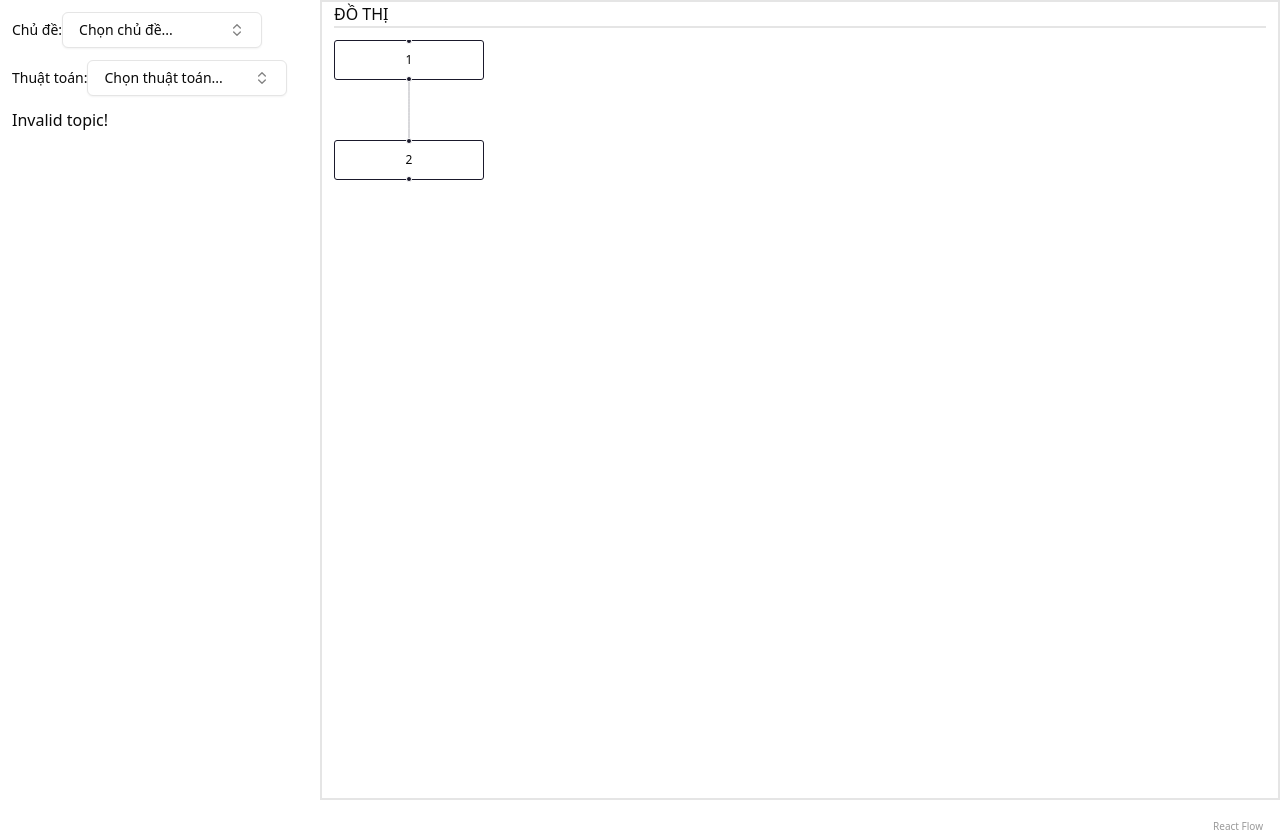
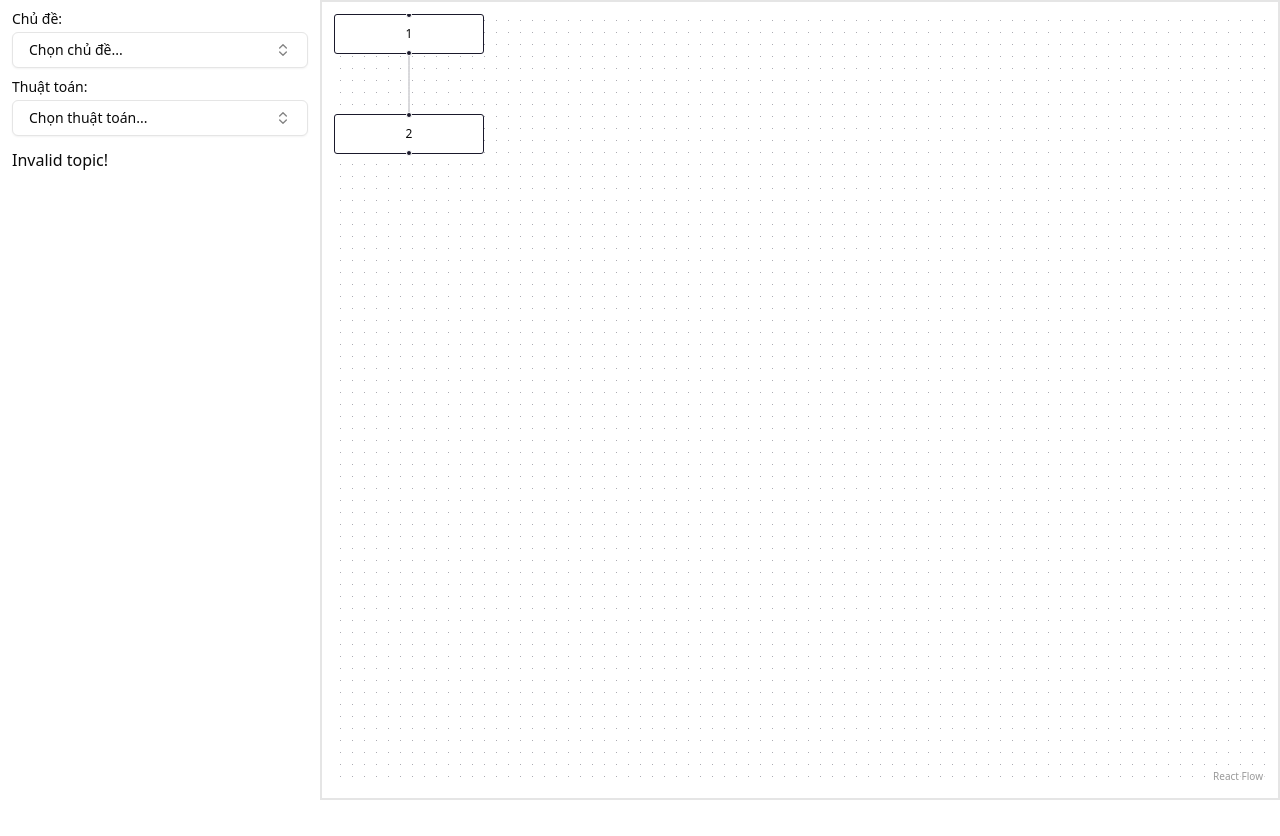
Before and after one commit to toantran292/CT239, a Next.js app in the folder source/: page / in a window 1280 px wide. After the commit the page ends 800 px from the top, so only its background shows below. Built offline with nearby package versions, Linux system fonts and the light colour scheme.

Commit message:
update something

```diff
--- a/source/app/components/GraphReactFlow/index.tsx
+++ b/source/app/components/GraphReactFlow/index.tsx
@@ -1,4 +1,4 @@
-import { ReactFlow } from "@xyflow/react";
+import { Background, BackgroundVariant, ReactFlow } from "@xyflow/react";
 
 const initialNodes = [
   { id: "1", position: { x: 0, y: 0 }, data: { label: "1" } },
@@ -8,12 +8,11 @@ const initialEdges = [{ id: "e1-2", source: "1", target: "2" }];
 
 export default function GraphReactFlow() {
   return (
-    <div
-      className="flex-col flex-1 h-screen border-2 px-3"
-      // style={{ width: "100vw", height: "50vh" }}
-    >
-      <div className="border-b-2 mb-3">ĐỒ THỊ</div>
-      <ReactFlow nodes={initialNodes} edges={initialEdges} />
+    <div className="flex-col flex-1 h-screen border-2 p-3">
+      {/*<div className="border-b-2 mb-3">ĐỒ THỊ</div>*/}
+      <ReactFlow nodes={initialNodes} edges={initialEdges}>
+        <Background variant={BackgroundVariant.Dots} gap={12} size={1} />
+      </ReactFlow>
     </div>
   );
 }
--- a/source/app/components/Radio/AlgoRadio.tsx
+++ b/source/app/components/Radio/AlgoRadio.tsx
@@ -13,7 +13,7 @@ import { ComboboxDemo } from "@/app/components/ui/Combobox";
 export default function AlgoRadio() {
   const { selectedAlgo, selectedTopic, onChangeSelectedAlgo } = useGraph();
   return (
-    <div className="mb-3">
+    <div className="grid w-full max-w-sm items-center gap-1.5 mb-3">
       <Label htmlFor="algo">Thuật toán:</Label>
       <ComboboxDemo
         id="algo"
--- a/source/app/components/Radio/TopicRadio.tsx
+++ b/source/app/components/Radio/TopicRadio.tsx
@@ -11,7 +11,7 @@ export default function TopicRadio() {
   console.log(inputRefs);
 
   return (
-    <div className="mb-3">
+    <div className="grid w-full max-w-sm items-center gap-1.5 mb-3">
       <Label htmlFor="topic">Chủ đề:</Label>
       <ComboboxDemo
         id="topic"
--- a/source/app/components/TopicInput/ShortestPathInput.tsx
+++ b/source/app/components/TopicInput/ShortestPathInput.tsx
@@ -77,7 +77,7 @@ export default function ShortestPathInput() {
 
   return (
     <div className="w-full">
-      <div className="mb-3">
+      <div className="grid w-full items-center gap-1.5 mb-3">
         <Label htmlFor="matrix">Ma Trận</Label>
         <Textarea
           id="matrix"
@@ -88,7 +88,7 @@ export default function ShortestPathInput() {
         {error && <p className="text-sm text-red-600">{error}</p>}
       </div>
 
-      <div className="mb-3">
+      <div className="grid w-full items-center gap-1.5 mb-3">
         <Label htmlFor="source">Đỉnh bắt đầu</Label>
         <Input
           id="source"
--- a/source/app/components/ui/Combobox.tsx
+++ b/source/app/components/ui/Combobox.tsx
@@ -68,13 +68,13 @@ export function ComboboxDemo({
           variant="outline"
           role="combobox"
           aria-expanded={open}
-          className="w-[200px] justify-between"
+          className="w-full justify-between"
         >
           {value ? options_name[value] : label}
           <ChevronsUpDown className="ml-2 h-4 w-4 shrink-0 opacity-50" />
         </Button>
       </PopoverTrigger>
-      <PopoverContent className="w-[200px] p-0">
+      <PopoverContent className="w-[200px] p-0" align="end">
         <Command>
           <CommandInput placeholder={label} />
           <CommandList>
```
